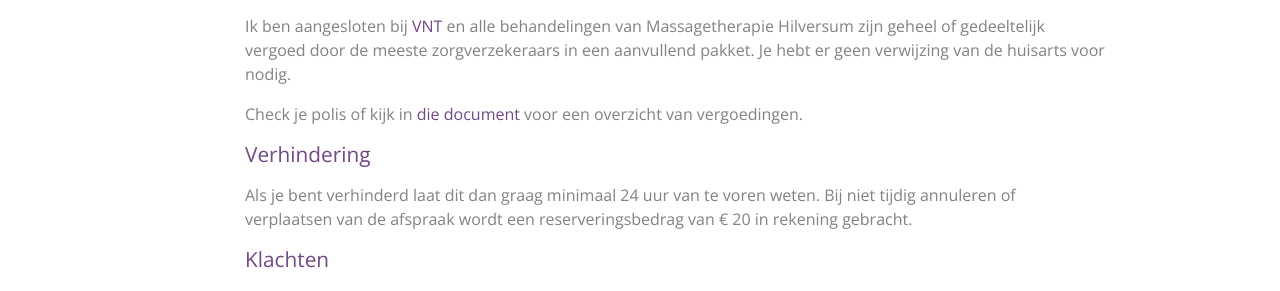
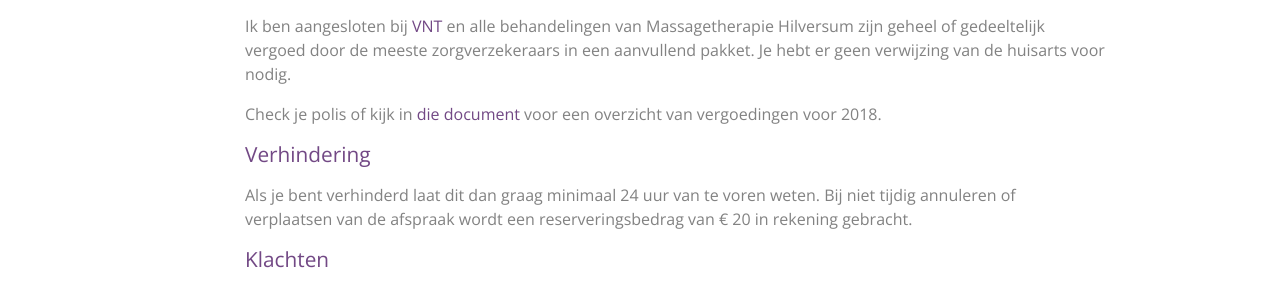
Before and after one commit to pwagland/pwagland.github.io, a Jekyll site: the page built from werkwijze.html, in a window 1280 px wide. Shown: the part 1098-1389 px from the top of the page. Built offline with Jekyll 4.4.1, drawn with Linux system fonts in a browser that asks for light colours; nearby versions of some CDN libraries.

Commit message:
Update vergoeding list to be the 2018 list.

```diff
--- a/werkwijze.html
+++ b/werkwijze.html
@@ -35,7 +35,7 @@
 
             <p>Ik ben aangesloten bij <a href="http://www.vnt-nederland.nl">VNT</a> en alle behandelingen van Massagetherapie Hilversum zijn geheel of gedeeltelijk vergoed door de meeste zorgverzekeraars in een aanvullend pakket. Je hebt er geen verwijzing van de huisarts voor nodig.</p>
 
-            <p>Check je polis of kijk in <a href="downloads/Zorg-vergoedingenlijst-VNT-2017.pdf">die document</a> voor een overzicht van vergoedingen.</p>
+            <p>Check je polis of kijk in <a href="downloads/Zorg-vergoedingenlijst-VNT-2018.pdf">die document</a> voor een overzicht van vergoedingen voor 2018.</p>
 
             <h4>Verhindering</h4>
             <p>Als je bent verhinderd laat dit dan graag minimaal 24 uur van te voren weten. Bij niet tijdig annuleren of verplaatsen van de afspraak wordt een reserveringsbedrag van € 20 in rekening gebracht.</p>
```
Also changed, not shown: 1 other file.
